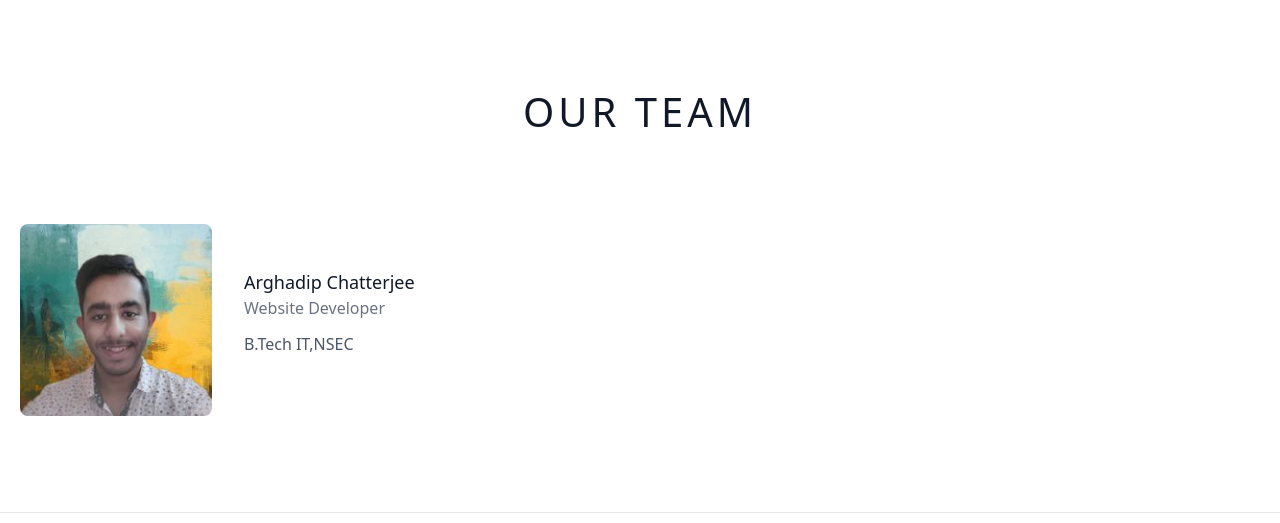
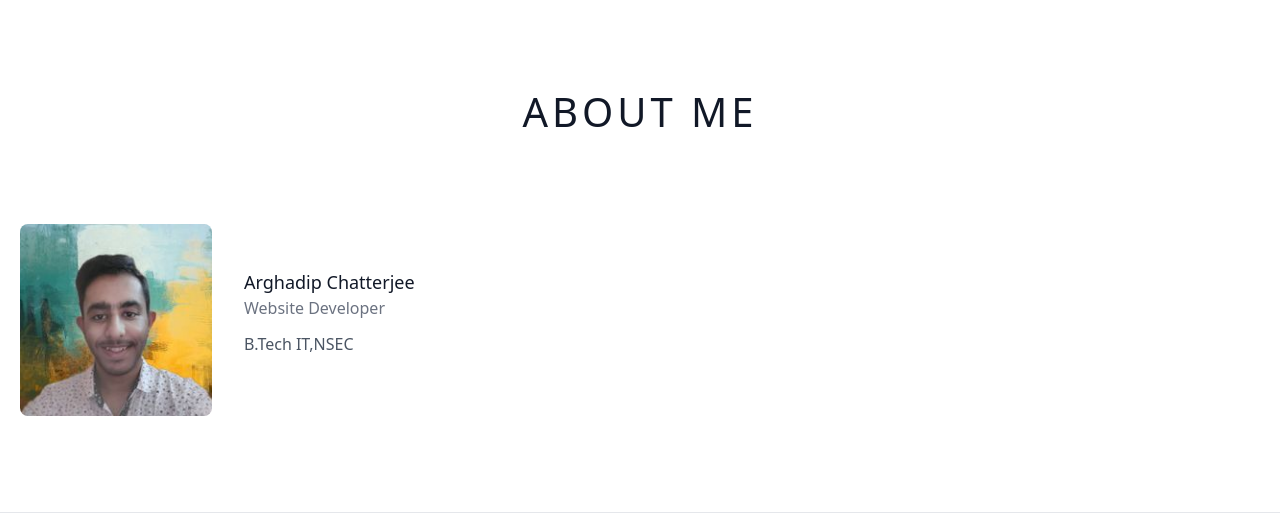
Before and after one commit to Arghadip-Chatterjee/NSEC-Cafeteria-and-Canteen.github.io, a plain HTML site: page About Us.html in a window 1280 px wide. Shown: the top 523 px of the page. Drawn offline with nearby package versions, Linux system fonts and the light colour scheme.

Commit message:
Update About Us.html

```diff
--- a/About Us.html
+++ b/About Us.html
@@ -17,7 +17,7 @@
     <section class="text-gray-600 body-font">
         <div class="container px-5 py-24 mx-auto">
           <div class="flex flex-col text-center w-full mb-20">
-            <h1 class="text-2xl font-medium title-font mb-4 text-gray-900 tracking-widest" id="team">OUR TEAM</h1>
+            <h1 class="text-2xl font-medium title-font mb-4 text-gray-900 tracking-widest" id="team">ABOUT ME</h1>
             <!--<p class="lg:w-2/3 mx-auto leading-relaxed text-base">Whatever cardigan tote bag tumblr hexagon brooklyn asymmetrical gentrify, subway tile poke farm-to-table. Franzen you probably haven't heard of them.</p>-->
           </div>
           <div class="flex flex-wrap -m-4">
```
